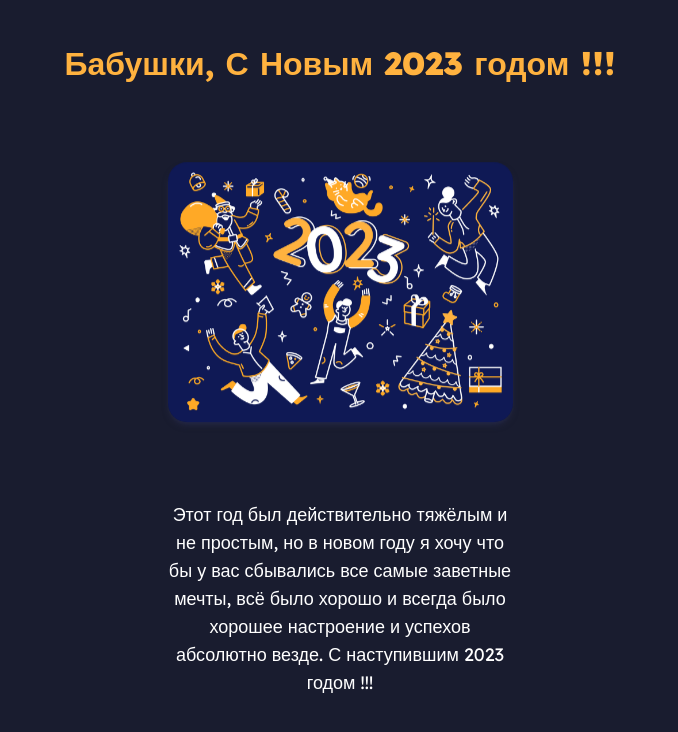
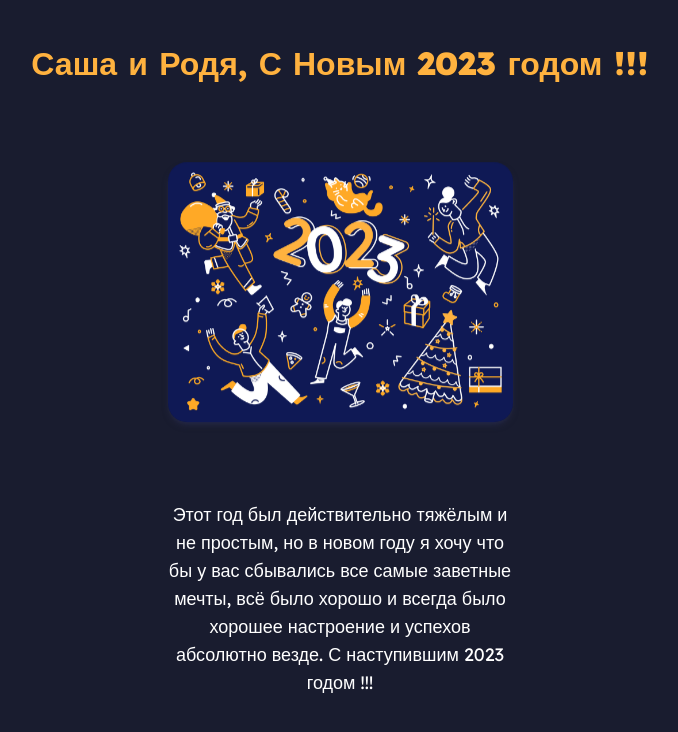
Before and after one commit to Pyto015/ny-bratya, a React (Vite) app: page / in a window 1280 px wide. Shown: the top 732 px of the page, without its empty margins (300-978 px from the left). Built offline with nearby package versions, Linux system fonts and the light colour scheme; no server answers.

Commit message:
Happy new Year Bratya

```diff
--- a/src/App.tsx
+++ b/src/App.tsx
@@ -10,7 +10,7 @@ const App = () => {
 			<div className='bg-[#191C2F] w-full h-[100vh] flex justify-around items-center flex-col'>
 				<div className='flex'>
 					<h1 className='text-[#FFB23F] font-lexend font-bold text-[32px] text-center'>
-						Бабушки, С Новым 2023 годом !!!
+						Саша и Родя, С Новым 2023 годом !!!
 					</h1>
 				</div>
 				<img
```
